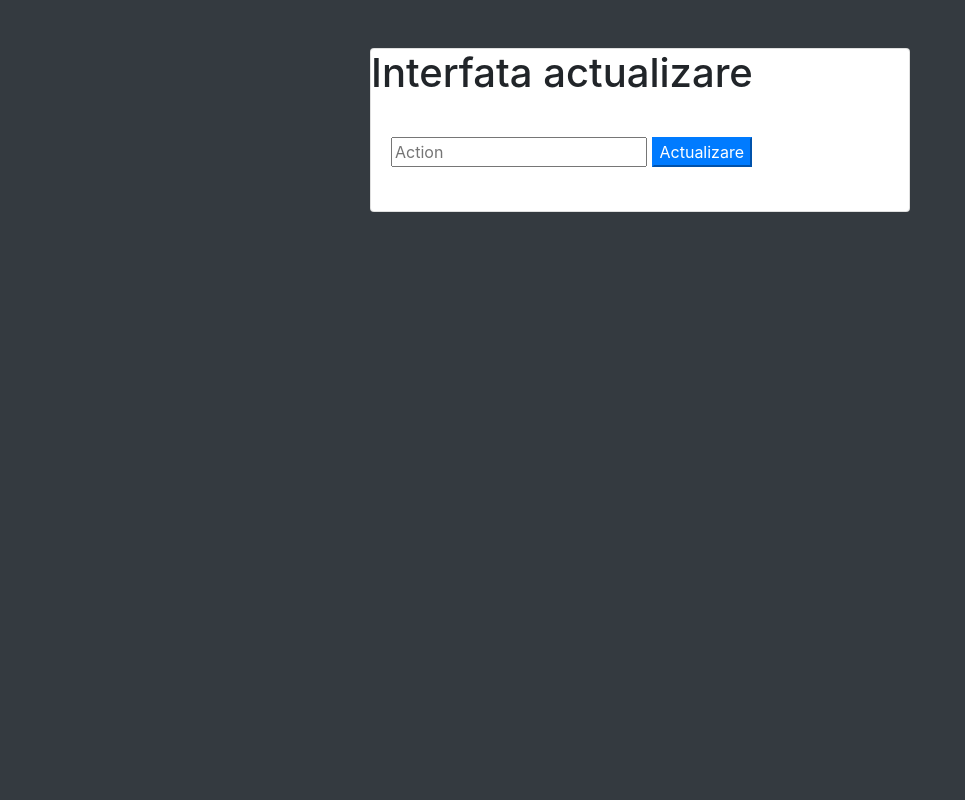
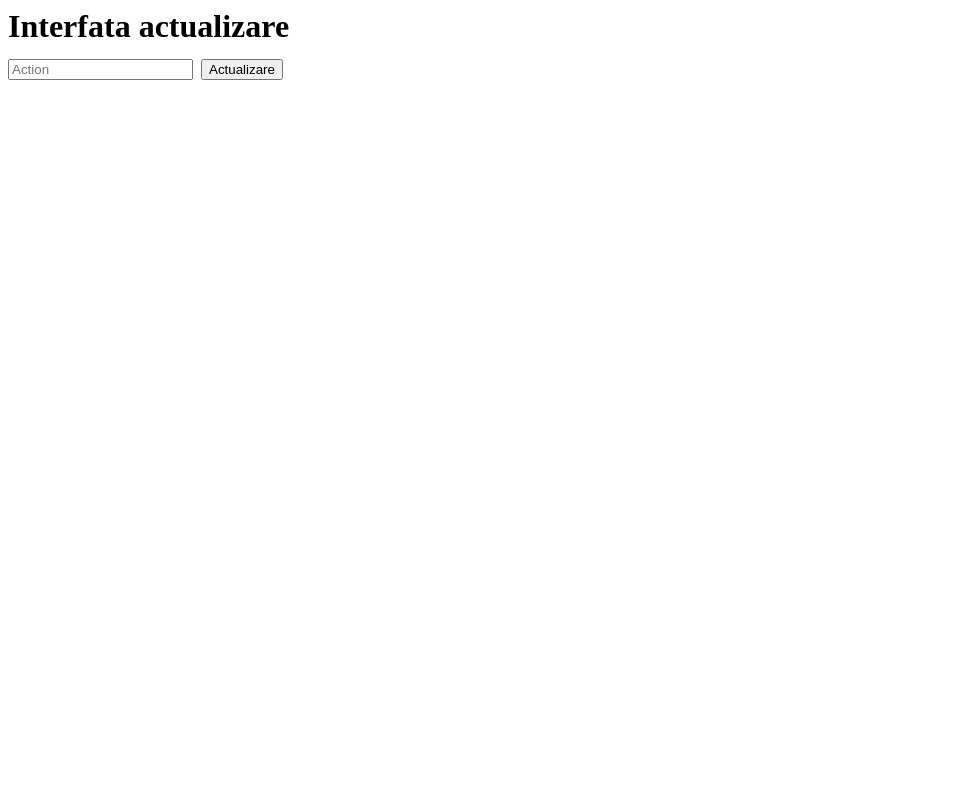
Before and after one commit to PetricaVlad/Tema3, a PHP site: page /edit.php?GetID=1 in a window 1280 px wide. Shown: the whole page, without its empty margins (0-965 px from the left). Run offline with PHP 8.4, Linux system fonts and the light colour scheme; data that the repository does not hold is empty; some libraries are stand-ins or nearby versions.

Commit message:
Update edit.php

```diff
--- a/edit.php
+++ b/edit.php
@@ -13,22 +13,13 @@ $nume1=$row['nume'];
 <html>
 <head>
 <title>php+sql</title>
-<link rel="stylesheet" type="text/css" href="style.css">
-<link rel="stylesheet" a href="bootstrap.css">
 </head>
-<body class="bg-dark">
-<div class="container">
-<div class="row">
-<div class="col-lg-6 m-auto">
-<div class="card mt-5">
-<div class="card-title">
-<h1 text-black text-center py-3">Interfata actualizare
-</div>
-<div class="card-body">
+<body>
+<h1>Interfata actualizare
 <form action="server.php?id=<?php echo $id1?>" method="POST">
-<input type="text" class="from-control mb-2" placeholder="Action" name="input_field"
+<input type="text" placeholder="Action" name="input_field"
 value="<?php echo $nume1?>">
-<button class="btn-primary" name="update">Actualizare</button>
+<button name="update">Actualizare</button>
 </form>
 </div>
 </div>
```
